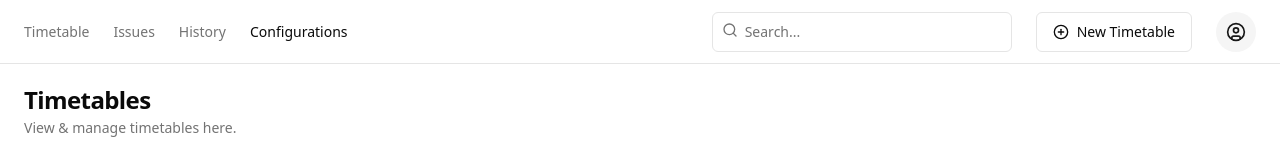
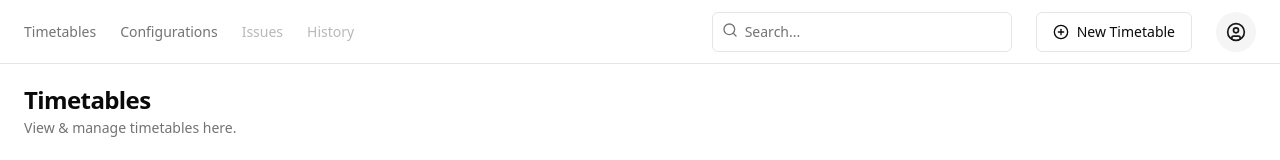
Before and after one commit to T4910/OctaView, a React (Vite) app: page /admin in a window 1280 px wide. Shown: the top 160 px of the page. Built offline with nearby package versions, Linux system fonts and the light colour scheme; no server answers.

Commit message:
[UPDATE] made navbar functional

```diff
--- a/package.json
+++ b/package.json
@@ -14,7 +14,9 @@
     "@radix-ui/react-dropdown-menu": "^2.0.6",
     "@radix-ui/react-label": "^2.0.2",
     "@radix-ui/react-popover": "^1.0.7",
+    "@radix-ui/react-scroll-area": "^1.0.5",
     "@radix-ui/react-select": "^2.0.0",
+    "@radix-ui/react-separator": "^1.0.3",
     "@radix-ui/react-slot": "^1.0.2",
     "axios": "^1.6.8",
     "class-variance-authority": "^0.7.0",
--- a/src/components/admin/navbar.jsx
+++ b/src/components/admin/navbar.jsx
@@ -1,5 +1,5 @@
-import { CircleUser, Menu, Package2, PlusCircle } from "lucide-react"
-import { Link } from "react-router-dom"
+import { CircleUser, Menu, Package2 } from "lucide-react"
+import { Link, useLocation } from "react-router-dom"
 import { Button } from "@/components/ui/button"
 import {
   DropdownMenu,
@@ -12,40 +12,47 @@ import {
 import { Sheet, SheetContent, SheetTrigger } from "@/components/ui/sheet"
 import Search from '@/components/admin/searchBox'
 import NewTimetable from '@/components/admin/newTimetable'
+import { cn } from "@/lib/utils"
 
-
-
+const links = [
+  {
+    href: '/admin/',
+    value: 'Timetables',
+  },
+  {
+    href: '/admin/settings',
+    value: 'Configurations'
+  },
+  {
+    href: '#',
+    value: 'Issues',
+    disabled: true
+  },
+  {
+    href: '#',
+    value: 'History',
+    disabled: true
+  },
+]
 
 const navbar = () => {
     const name = 'Taiwo Emmanuel';
+    const location = useLocation()
+    console.log(location, 3243)
   return (
-    <header className="sticky top-0 flex h-16 items-center gap-4 border-b bg-background px-4 md:px-6">
+    <header className="sticky top-0 flex h-16 items-center gap-4 border-b bg-background px-4 md:px-6 z-50">
         <nav className="hidden flex-col gap-6 text-lg font-medium md:flex md:flex-row md:items-center md:gap-5 md:text-sm lg:gap-6">
-
-          <Link
-            href="#"
-            className="text-muted-foreground transition-colors hover:text-foreground"
-          >
-            Timetable
-          </Link>
-          <Link
-            href="#"
-            className="text-muted-foreground transition-colors hover:text-foreground"
-          >
-            Issues
-          </Link>
-          <Link
-            href="#"
-            className="text-muted-foreground transition-colors hover:text-foreground"
-          >
-            History
-          </Link>
-          <Link
-            href="#"
-            className="text-foreground transition-colors hover:text-foreground"
-          >
-            Configurations
-          </Link>
+          {
+            links.map(({ href, value, disabled }) => <Link
+              to={href}
+              children={value}
+              className={cn(
+                "text-muted-foreground transition-colors hover:text-foreground",
+                location.pathname === href && 'text-foreground',
+                disabled && 'opacity-50 hover:text-muted-foreground'
+              )}
+            />)
+          }
         </nav>
         <Sheet>
           <SheetTrigger asChild>
--- /dev/null
+++ b/src/components/ui/scroll-area.jsx
@@ -0,0 +1,40 @@
+"use client"
+
+import * as React from "react"
+import * as ScrollAreaPrimitive from "@radix-ui/react-scroll-area"
+
+import { cn } from "@/lib/utils"
+
+const ScrollArea = React.forwardRef(({ className, children, ...props }, ref) => (
+  <ScrollAreaPrimitive.Root
+    ref={ref}
+    className={cn("relative overflow-hidden", className)}
+    {...props}>
+    <ScrollAreaPrimitive.Viewport className="h-full w-full rounded-[inherit]">
+      {children}
+    </ScrollAreaPrimitive.Viewport>
+    <ScrollBar />
+    <ScrollAreaPrimitive.Corner />
+  </ScrollAreaPrimitive.Root>
+))
+ScrollArea.displayName = ScrollAreaPrimitive.Root.displayName
+
+const ScrollBar = React.forwardRef(({ className, orientation = "vertical", ...props }, ref) => (
+  <ScrollAreaPrimitive.ScrollAreaScrollbar
+    ref={ref}
+    orientation={orientation}
+    className={cn(
+      "flex touch-none select-none transition-colors",
+      orientation === "vertical" &&
+        "h-full w-2.5 border-l border-l-transparent p-[1px]",
+      orientation === "horizontal" &&
+        "h-2.5 flex-col border-t border-t-transparent p-[1px]",
+      className
+    )}
+    {...props}>
+    <ScrollAreaPrimitive.ScrollAreaThumb className="relative flex-1 rounded-full bg-border" />
+  </ScrollAreaPrimitive.ScrollAreaScrollbar>
+))
+ScrollBar.displayName = ScrollAreaPrimitive.ScrollAreaScrollbar.displayName
+
+export { ScrollArea, ScrollBar }
--- /dev/null
+++ b/src/components/ui/separator.jsx
@@ -0,0 +1,25 @@
+"use client"
+
+import * as React from "react"
+import * as SeparatorPrimitive from "@radix-ui/react-separator"
+
+import { cn } from "@/lib/utils"
+
+const Separator = React.forwardRef((
+  { className, orientation = "horizontal", decorative = true, ...props },
+  ref
+) => (
+  <SeparatorPrimitive.Root
+    ref={ref}
+    decorative={decorative}
+    orientation={orientation}
+    className={cn(
+      "shrink-0 bg-border",
+      orientation === "horizontal" ? "h-[1px] w-full" : "h-full w-[1px]",
+      className
+    )}
+    {...props} />
+))
+Separator.displayName = SeparatorPrimitive.Root.displayName
+
+export { Separator }
```
Also changed, not shown: 1 other file (tests, documents, lock files or other folders).
